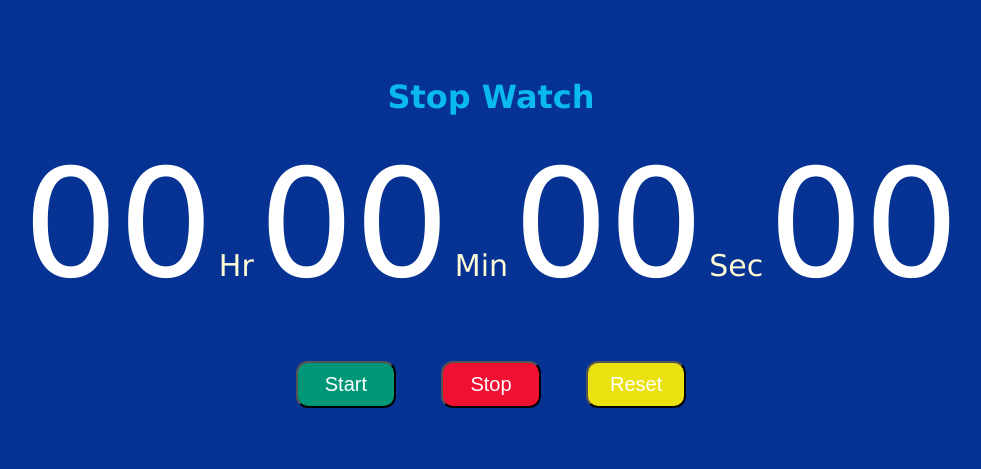
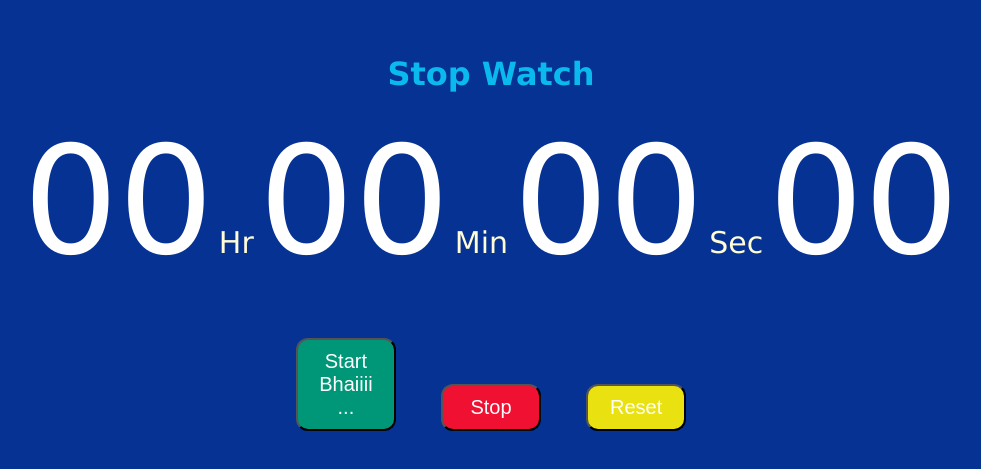
Before and after one commit to Anshulbohara/StopWatchProjectHtml-Css-Js, a plain HTML site: page index.html in a window 1280 px wide. Shown: the part 187-656 px from the top of the page, without its empty margins (149-1130 px from the left). Drawn offline with Linux system fonts and the light colour scheme.

Commit message:
Update index.html

```diff
--- a/index.html
+++ b/index.html
@@ -28,7 +28,7 @@
         </div>
         <div id="buttons">
             <button class="btn" id="start">
-                Start</button>
+                Start Bhaiiii ...</button>
             <button class="btn" id="stop">
                 Stop</button>
             <button class="btn" id="reset">
```
